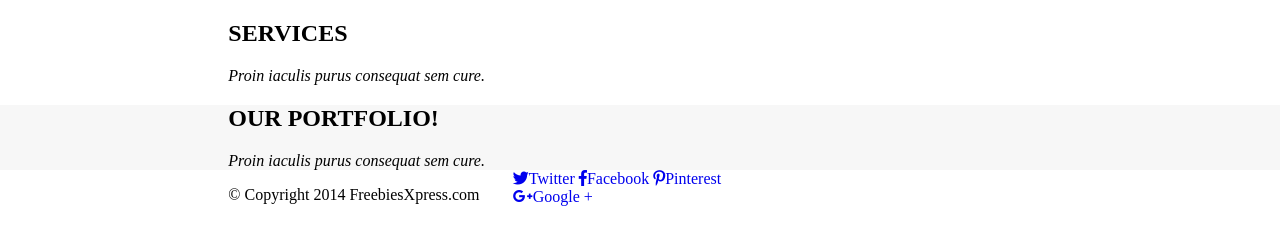
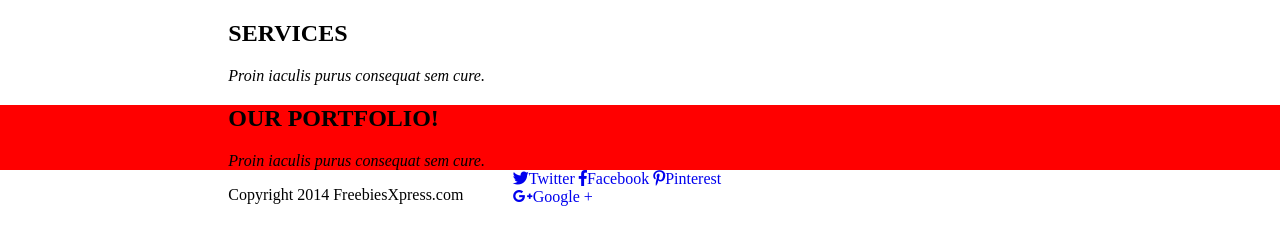
Before and after one commit to mikolajszydlo/golden, a website: page index.html in a window 1280 px wide. Drawn offline with Linux system fonts and the light colour scheme.

Commit message:
Solve html errors

```diff
--- a/css/style.css
+++ b/css/style.css
@@ -3,6 +3,6 @@ body {
 }
 
 .portfolio {
-  background-color: #f7f7f7;
+  background-color: red;
 }
 /*# sourceMappingURL=data:application/json;base64,eyJ2ZXJzaW9uIjozLCJzb3VyY2VzIjpbIi4uL3Nhc3Mvc3R5bGUuc2NzcyIsInN0eWxlLmNzcyJdLCJuYW1lcyI6W10sIm1hcHBpbmdzIjoiQUFBQTtFQUNJLFNBQVM7QUNDYjs7QURFQTtFQUNJLHFCQUFxQjtBQ0N6QiIsImZpbGUiOiJzdHlsZS5jc3MifQ== */
--- a/index.html
+++ b/index.html
@@ -1,9 +1,9 @@
 <!DOCTYPE html>
 <html lang="en">
   <head>
-    <meta charset="UTF-8" />
-    <meta http-equiv="X-UA-Compatible" content="IE=edge" />
-    <meta name="viewport" content="width=device-width, initial-scale=1.0" />
+    <meta charset="UTF-8">
+    <meta http-equiv="X-UA-Compatible" content="IE=edge">
+    <meta name="viewport" content="width=device-width, initial-scale=1.0">
     <title>Golden - Main Page</title>
     <link rel="stylesheet" href="https://use.fontawesome.com/releases/v5.5.0/css/all.css">
     <link rel="stylesheet" href="vendor/bootstrap-grid.css">
@@ -17,14 +17,11 @@
       <em>Proin iaculis purus consequat sem cure.</em>
       <div class="row">
           <div class="col-4">
-
           </div>
           <div class="col-4">
-
           </div>
           <div class="col-4">
-
-          </div>
+            </div>
       </div>
     </section>
     <section class="portfolio">
@@ -44,7 +41,7 @@
     <footer class="container col-8">
       <div class="row">
         <div class="col-4">
-          <p>&copy Copyright 2014 FreebiesXpress.com</p>
+          <p>Copyright 2014 FreebiesXpress.com</p>
         </div>
         <div class="col-4">
           <a href="#"><i class="fab fa-twitter">Twitter</i></a>
--- a/package.json
+++ b/package.json
@@ -15,7 +15,6 @@
     "build:autoprefixer": "postcss css/*.css --use autoprefixer -d css",
     "build-dev": "npm-run-all build-dev:sass build:autoprefixer",
     "build-dev:sass": "node-sass --output-style expanded --source-map true -o css sass",
-
     "watch": "npm-run-all build build-dev -p watch:*",
     "watch:browsersync": "browser-sync start --server --files \"css/*.css\" \"*.html\"",
     "watch:sassprefixer": "onchange sass/*.scss -- npm run build-dev"
```
Also changed, not shown: 1 other file.
